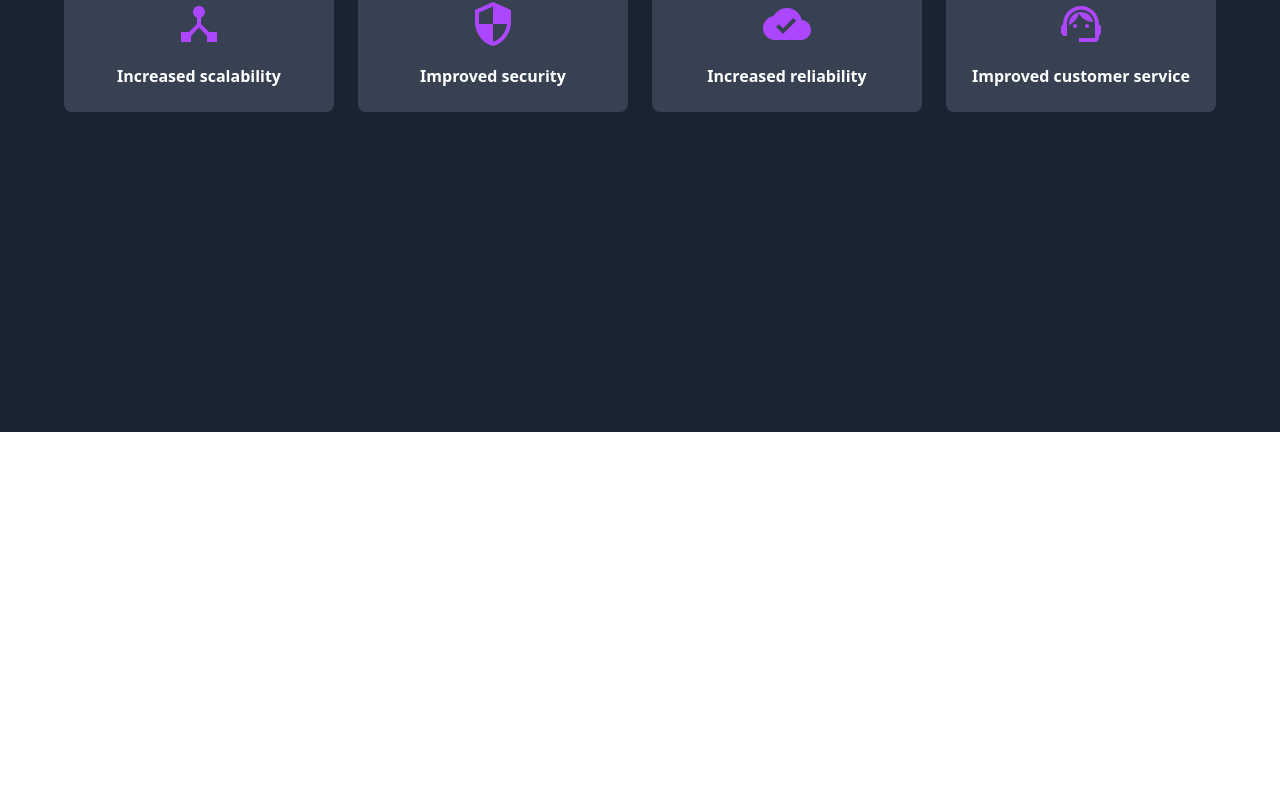
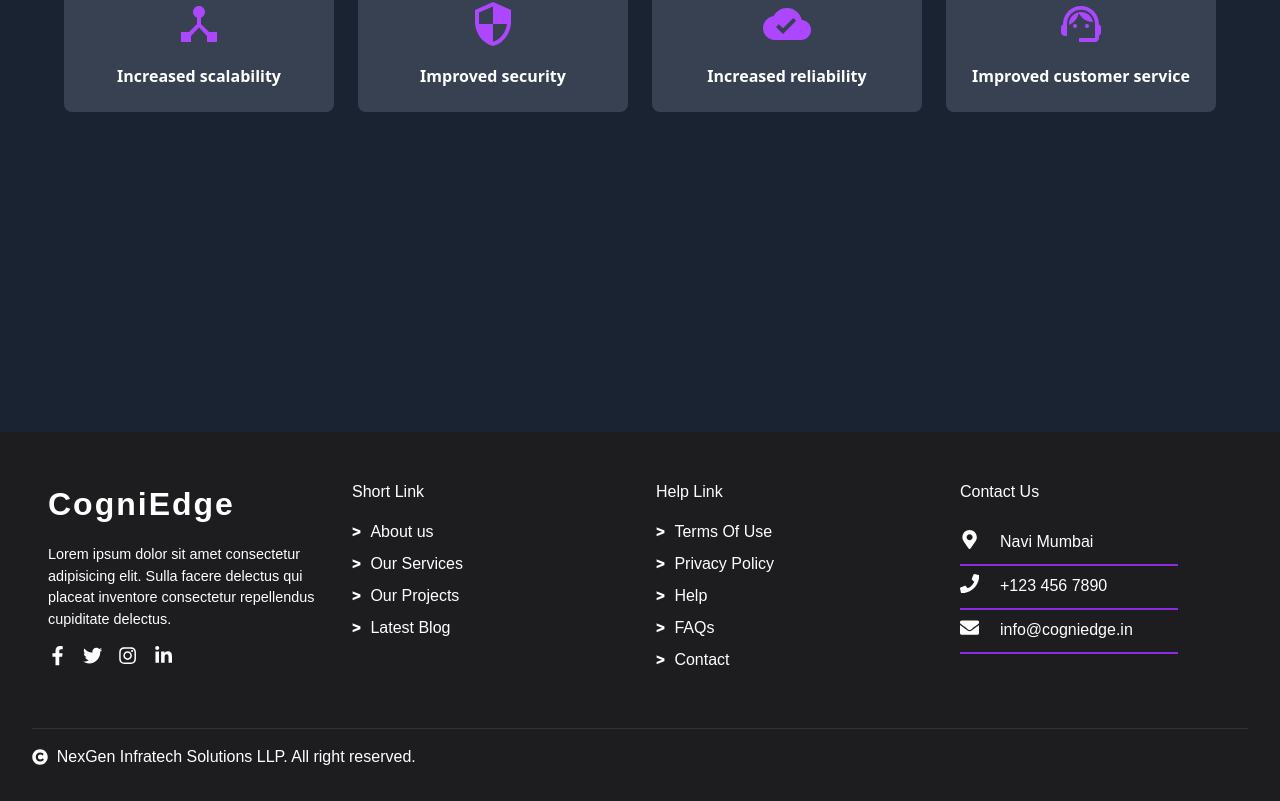
Before and after one commit to nextgen-2025/cogniqedge-react, a React (Vite) app: page / in a window 1280 px wide. Shown: the part 1828-2629 px from the top of the page. Before the commit the page ends 2260 px from the top, so only its background shows below. Built offline with nearby package versions, Linux system fonts and the light colour scheme; a web font is replaced by a local one.

Commit message:
add footer

```diff
--- a/src/App.jsx
+++ b/src/App.jsx
@@ -2,6 +2,7 @@
 import Hero from "./components/Hero/Hero";
 import Services from "./components/Services/Serives";
 import Navbar from "./components/navbar/Navbar";
+import Footer from "./components/Footer/Footer";
 
 const App = () => {
   return (
@@ -9,6 +10,7 @@
       <Navbar />
       <Hero />
       <Services />
+      <Footer />
     </>
   );
 };
--- a/src/components/Footer/footer.jsx
+++ b/src/components/Footer/footer.jsx
@@ -41,7 +41,7 @@
   ];
 
   return (
-    <footer className="footer">
+    <div className="footer">
       <div className="footer-left">
         <h2 className="footer-logo">CogniEdge</h2>
         <p className="footer-description">
@@ -101,7 +101,7 @@
         <p>NexGen Infratech Solutions LLP. All right reserved.</p>
 
       </div>
-    </footer>
+    </div>
   );
 }
 
```
